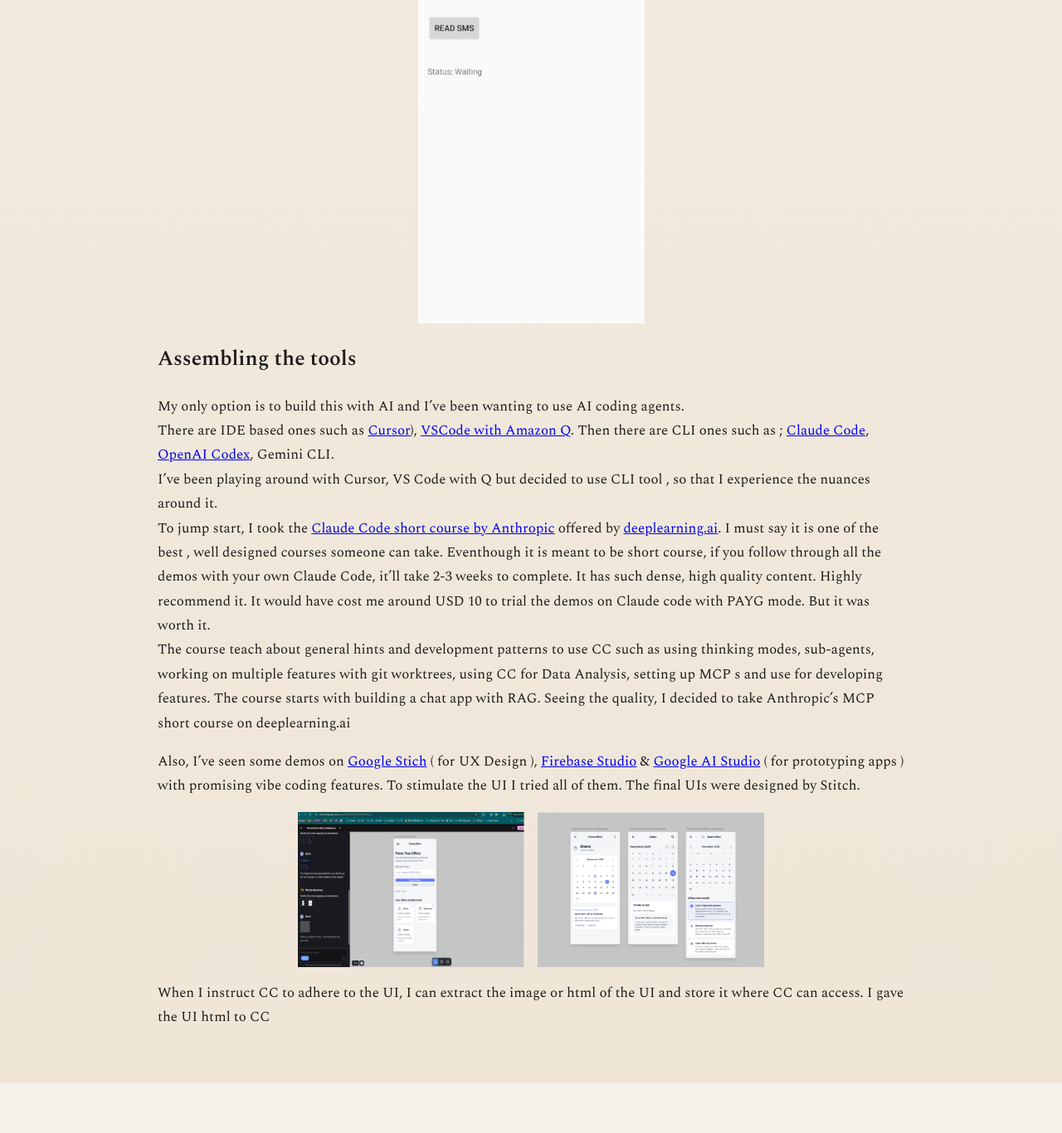
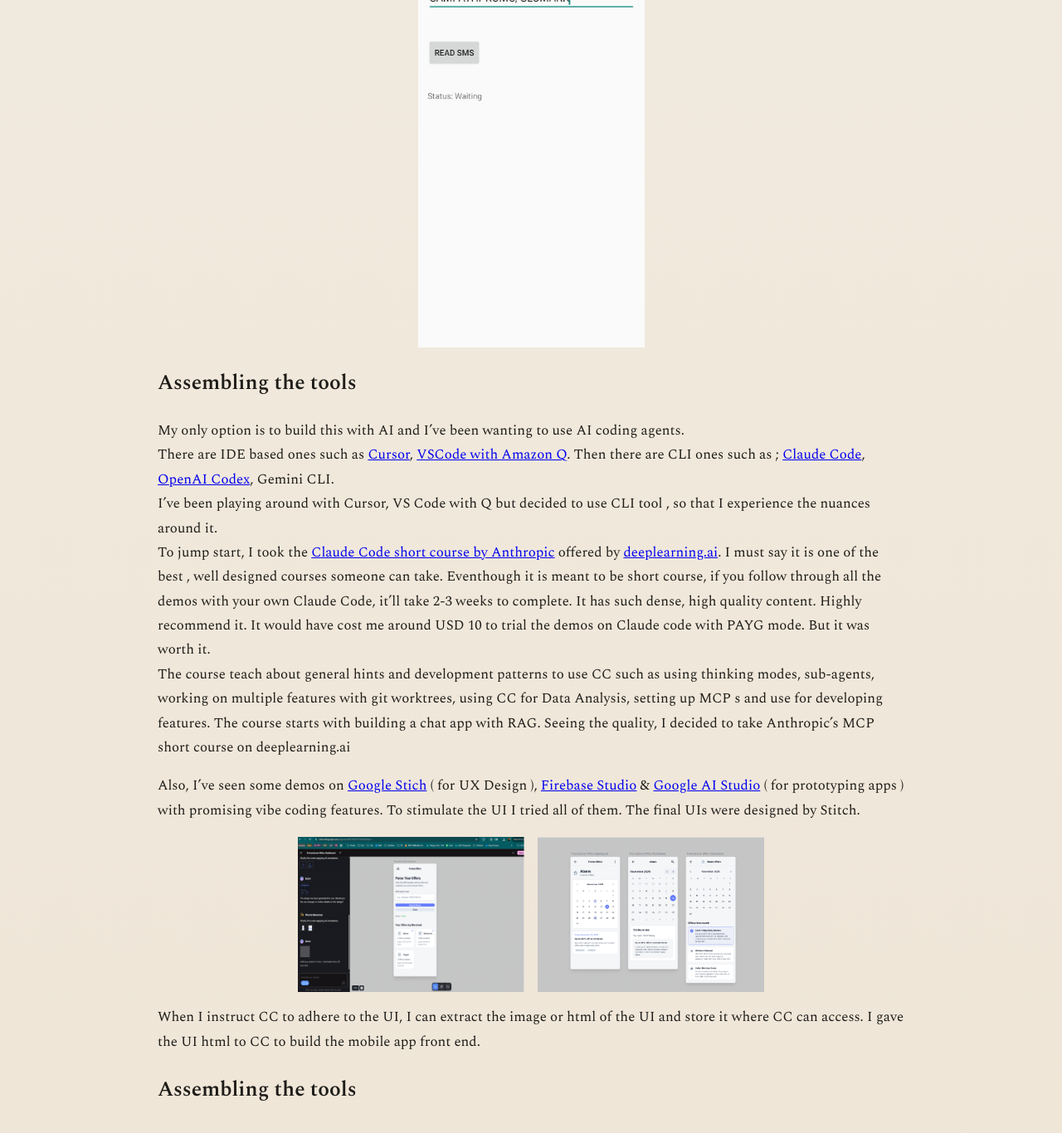
Before and after one commit to nilanka-weeraman/nilanka-weeraman.github.io, a Jekyll site: the page built from _posts/2026-01-20-welcome.md, in a window 1280 px wide and 1400 px high, scrolled down 3380 px. Shown: the top 1366 px of the window at 83% size. Built offline with Jekyll 4.4.1, drawn with Linux system fonts in a browser that asks for light colours; before the commit the page ends 4686 px from its top, so only the background shows below that; some of the changed text lies outside the part shown.

Commit message:
section3

```diff
--- a/_posts/2026-01-20-welcome.md
+++ b/_posts/2026-01-20-welcome.md
@@ -20,6 +20,7 @@ I'll detail out how I did it. Along the way I had to learn new stuff and referen
 ## Article outline
 [Set Direction, Divide and Conquer](#divide-and-conquer-approach) <br>
 [Assembling the tools](#assembleai) <br>
+[Iterating through app Modules](#architecture) <br>
 
 ## Set Direction, Divide and Conquer {#divide-and-conquer-approach}
 
@@ -35,7 +36,7 @@ So I wanted to add more features to this app. This is how it looked<br>
 ## Assembling the tools {#assembleai}
 
 My only option is to build this with AI and I've been wanting to use AI coding agents. <br>
-There are IDE based ones such as [Cursor](https://cursor.ai/)), [VSCode with Amazon Q](https://marketplace.visualstudio.com/items?itemName=AmazonWebServices.amazon-q-vscode). Then there are CLI ones such as ; [Claude Code](https://claude.com/product/claude-code), [OpenAI Codex](https://openai.com/codex/), Gemini CLI. <br> I've been playing around with Cursor, VS Code with Q but decided to use CLI tool , so that I experience the nuances around it. <br>
+There are IDE based ones such as [Cursor](https://cursor.ai/), [VSCode with Amazon Q](https://marketplace.visualstudio.com/items?itemName=AmazonWebServices.amazon-q-vscode). Then there are CLI ones such as ; [Claude Code](https://claude.com/product/claude-code), [OpenAI Codex](https://openai.com/codex/), Gemini CLI. <br> I've been playing around with Cursor, VS Code with Q but decided to use CLI tool , so that I experience the nuances around it. <br>
 To jump start, I took the [Claude Code short course by Anthropic](https://www.deeplearning.ai/short-courses/claude-code-a-highly-agentic-coding-assistant/) offered by [deeplearning.ai](https://www.deeplearning.ai/). I must say it is one of the best , well designed courses someone can take. Eventhough it is meant to be short course, if you follow through all the demos with your own Claude Code, it'll take 2-3 weeks to complete. It has such dense, high quality content. Highly recommend it. It would have cost me around USD 10 to trial the demos on Claude code with PAYG mode. But it was worth it. <br>
 The course teach about general hints and development patterns to use CC such as using thinking modes, sub-agents, working on multiple features with git worktrees, using CC for Data Analysis, setting up MCP s and use for developing features. The course starts with building a chat app with RAG. Seeing the quality, I decided to take Anthropic's MCP short course on deeplearning.ai <br>
 
@@ -46,4 +47,6 @@ Also, I've seen some demos on [Google Stich](https://stitch.withgoogle.com/) ( f
   <img class="post-image" style="--post-image-width: 273px; --post-image-max: 320px;" src="{{ '/assets/images/stichcalander.png' | relative_url }}" alt="stich calander" width="100" height="75" />
 </div>
 
-When I instruct CC to adhere to the UI, I can extract the image or html of the UI and store it where CC can access. I gave the UI html to CC <br>
+When I instruct CC to adhere to the UI, I can extract the image or html of the UI and store it where CC can access. I gave the UI html to CC to build the mobile app front end.<br>
+
+## Assembling the tools {#architecture}
```
